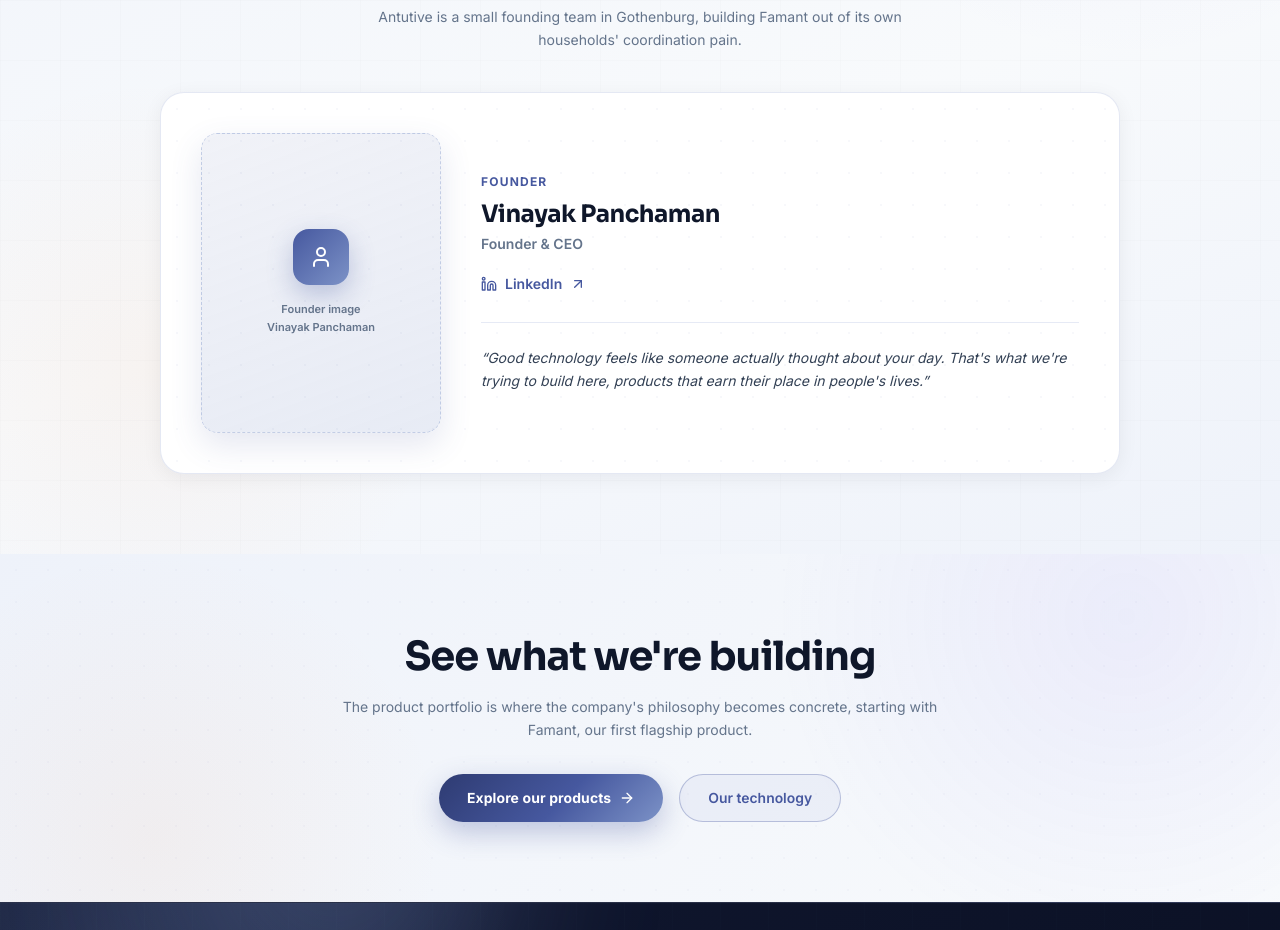
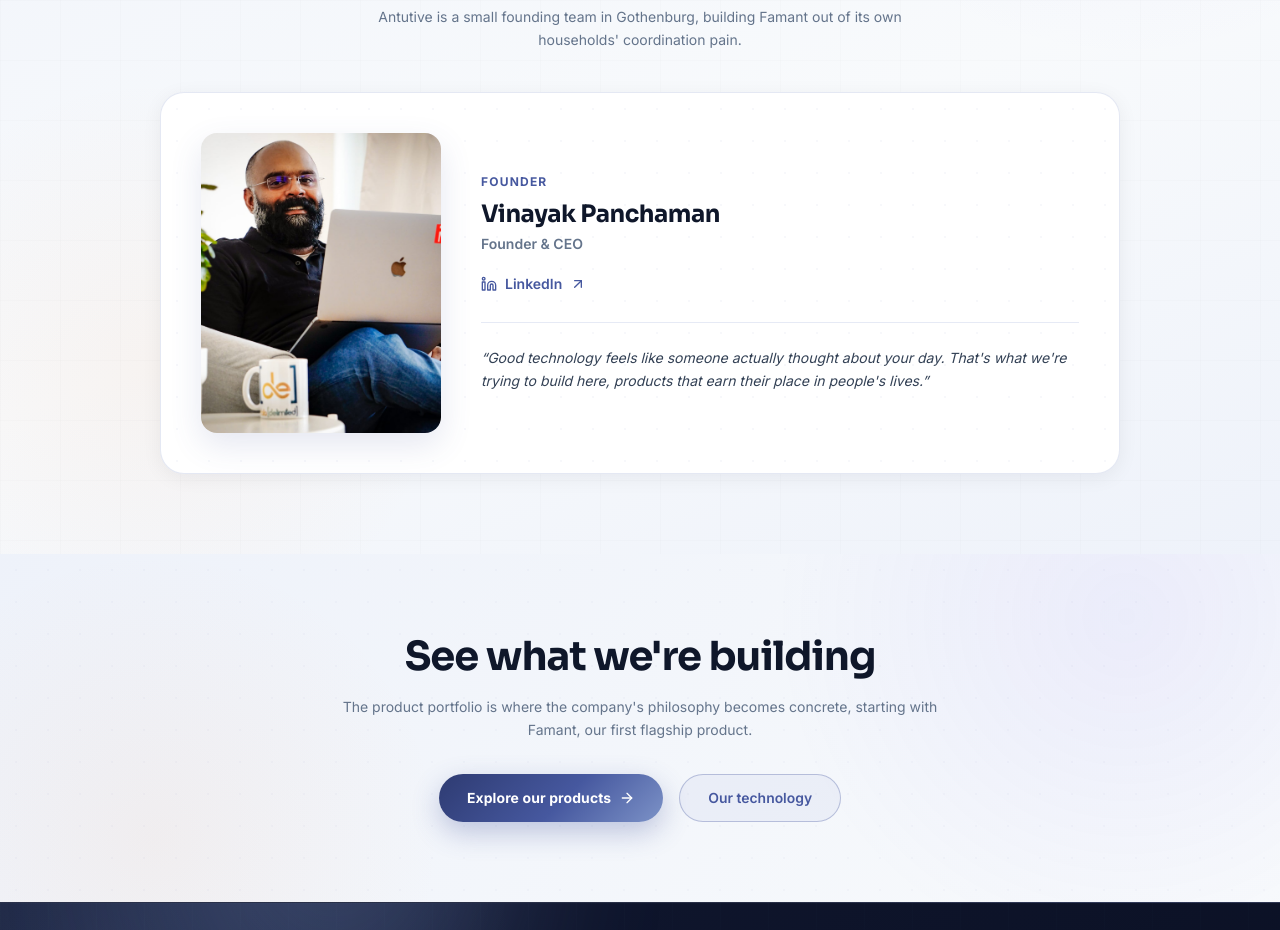
Before and after one commit to ARSHITHbabu/antutive, a React (Vite) app: page /about in a window 1280 px wide. Shown: the part 3020-3950 px from the top of the page. Built offline with nearby package versions, Linux system fonts and the light colour scheme.

Commit message:
fix: update founder photo path and improve related comments in About.tsx; update script source in index.html

```diff
--- a/src/app/pages/About.tsx
+++ b/src/app/pages/About.tsx
@@ -53,11 +53,10 @@
 }
 
 /* ── Founder profile ─────────────────────────────────────────────────────
-   Photo: drop the final portrait (recommended 800×1000px, 4:5) into
-   public/brand/ — e.g. public/brand/vinayak-panchaman.jpg — and set
-   FOUNDER_PHOTO to "/brand/vinayak-panchaman.jpg". The placeholder below
-   renders until then; nothing else needs to change. */
-const FOUNDER_PHOTO: string | null = null;
+   Photo lives in public/brand/. The source is 1600×1433 (landscape) shown
+   in a 4:5 frame via object-cover; object-position keeps the subject,
+   seated left of center, in the crop. */
+const FOUNDER_PHOTO: string | null = "/brand/vinayak-panchaman.jpg";
 
 const FOUNDER_LINKEDIN = "https://www.linkedin.com/in/vinayak-panchaman/";
 
@@ -314,6 +313,7 @@
                         src={FOUNDER_PHOTO}
                         alt="Vinayak Panchaman, Founder & CEO of Antutive"
                         className="absolute inset-0 w-full h-full object-cover"
+                        style={{ objectPosition: "36% center" }}
                       />
                     ) : (
                       <div
```
Also changed, not shown: public/brand/vinayak-panchaman.jpg (added), 1 other file (tests, documents, lock files or other folders).
